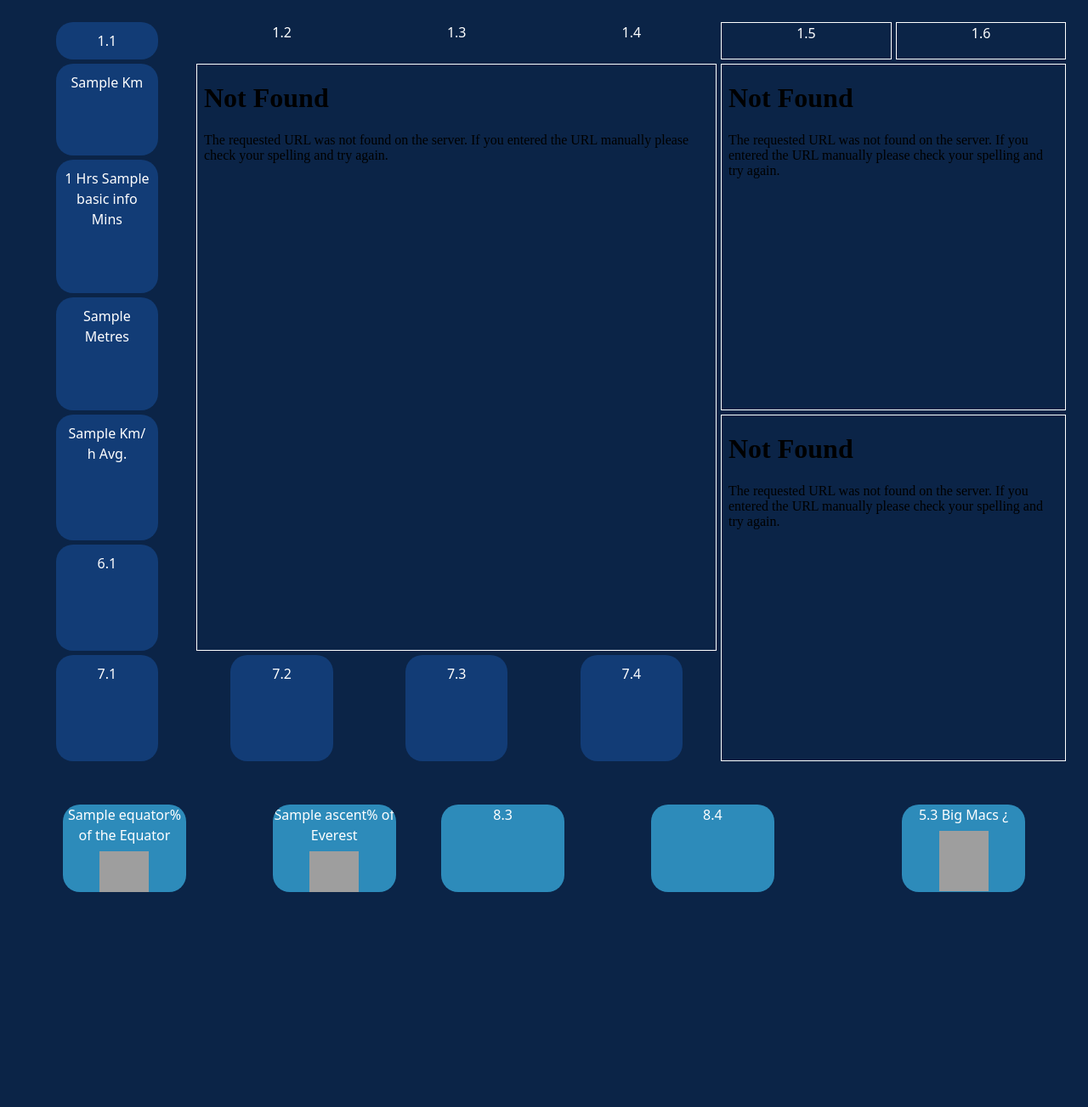
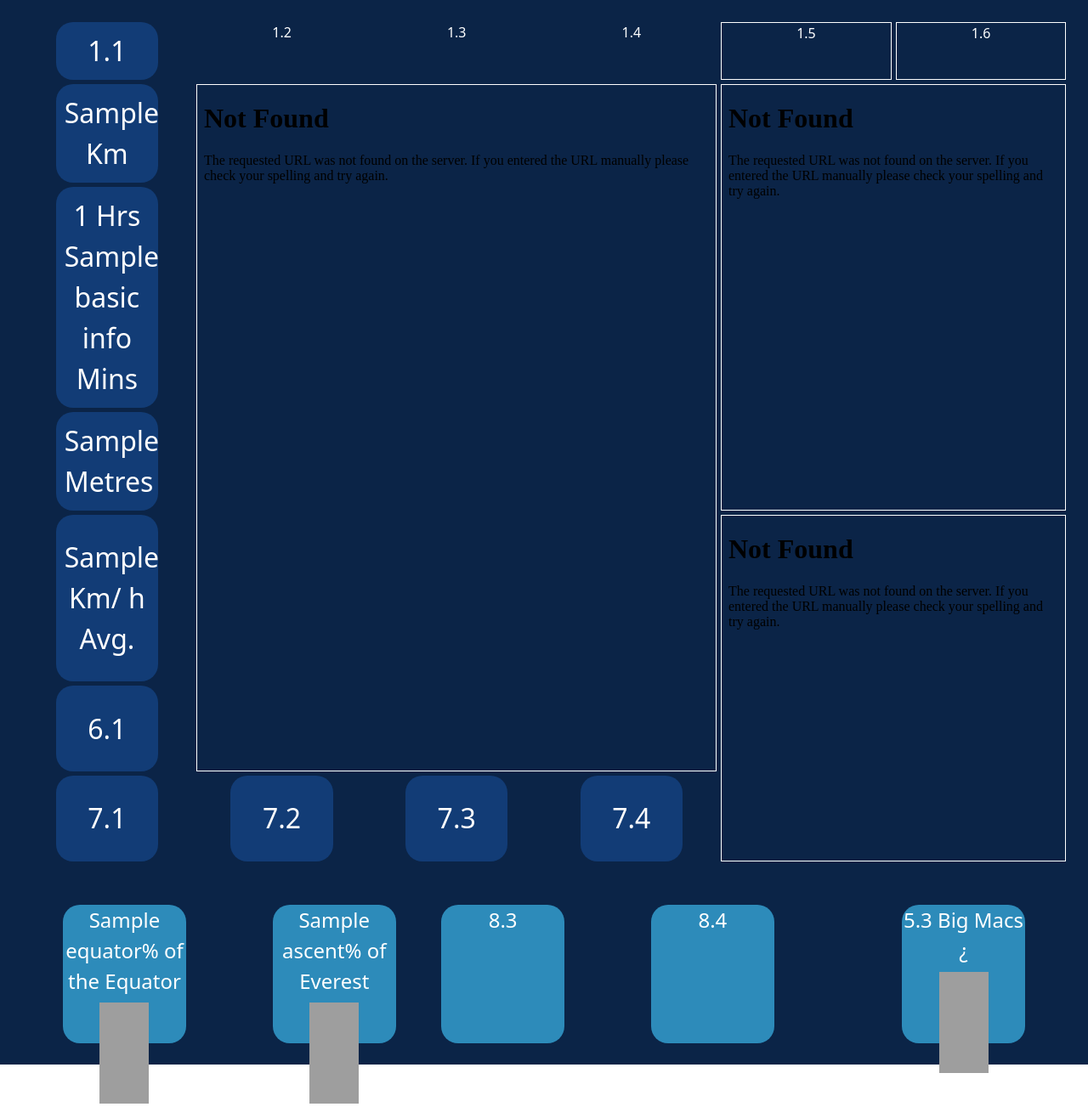
Before and after one commit to BigEd12/09-fitness-data-analysis, a Flask app: template templates/dash.html in a window 1280 px wide. Shown: the whole page at 85% size. Before the commit the page ends 1050 px from the top, so only its background shows below. Run offline with Flask 3, Linux system fonts and the light colour scheme; the template is opened without the code that fills it: most values are stand-ins (such as "Sample title", 1, 10 or a date in 2020); some libraries are stand-ins or nearby versions; grey boxes are pictures that could not be loaded.

Commit message:
font size and overfill

```diff
--- a/static/css/dash_styles.css
+++ b/static/css/dash_styles.css
@@ -41,9 +41,13 @@
     text-align: center;
     border-radius: 20px;
     background-color: #123C76;
-    overflow: hidden;
+    overflow: visible;
     width: 60%;
     padding: 10px;
+    font-size: 32px;
+    display: flex;
+    flex-direction: column;
+    justify-content: center;
 }
 
 .zoom-content {
@@ -75,8 +79,9 @@
     text-align: center;
     border-radius: 20px;
     background-color: #2D8BBA;
-    overflow: hidden;
+    overflow: visible;
     width: 60%;
+    font-size: 24px;
 }
 
 .fun-stats:hover .zoom-content {
--- a/templates/dash.html
+++ b/templates/dash.html
@@ -24,7 +24,7 @@
             <div class="col">1.6</div>
             <div class="key-info-div"><div class="key-info"><p class="zoom-content">{{ basic_info[0] }} Km</p></div></div>
             <div class="col map">
-                <center><iframe src="/temp/map.html" width="100%" height="400" frameborder="0"></iframe></center>
+                <center><iframe src="/temp/map.html" width="100%" height="700" frameborder="0"></iframe></center>
             </div>
             <div class="col chart">
                 <center><iframe src="/temp/altitude_distance_chart.html" width="100%" height="400" frameborder="0"></iframe></center>
```
